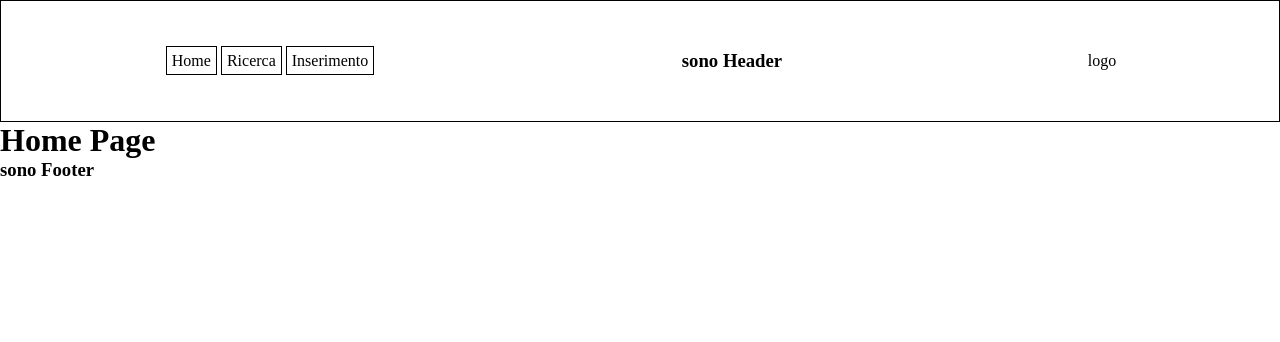
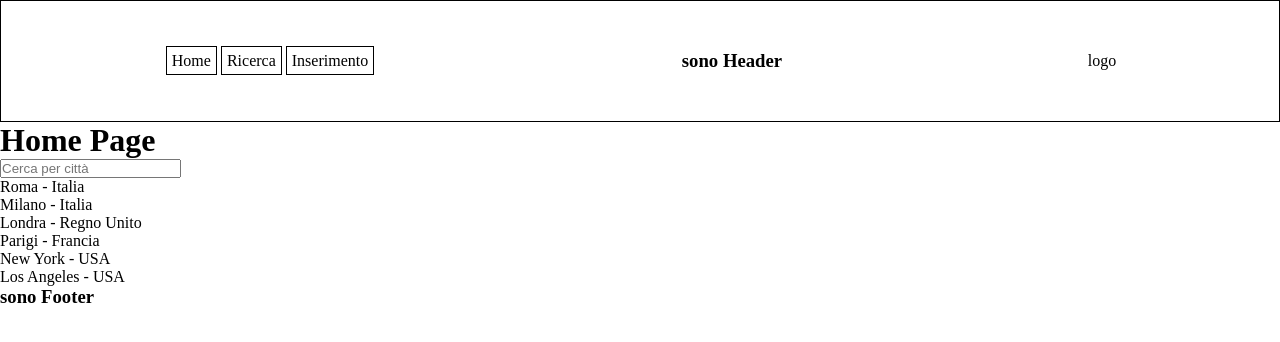
Before and after one commit to MarcoMechini/BoolBnB, a React (Vite) app: page / in a window 1280 px wide. Shown: the top 342 px of the page. Built offline with nearby package versions, Linux system fonts and the light colour scheme.

Commit message:
feat: Searchbar per citta implementata

```diff
--- a/src/pages/HomePage.jsx
+++ b/src/pages/HomePage.jsx
@@ -1,4 +1,23 @@
+import { useState } from "react";
+
 function HomePage() {
+//  creo un array simulato per simulare il funzionamento della searchbar
+const cities = [
+    { name: 'Roma', country: 'Italia' },
+    { name: 'Milano', country: 'Italia' },
+    { name: 'Londra', country: 'Regno Unito' },
+    { name: 'Parigi', country: 'Francia' },
+    { name: 'New York', country: 'USA' },
+    { name: 'Los Angeles', country: 'USA' }
+  ];
+
+// CREO LO USE STATE PER LA SEARCHBAR
+const [search, setSearch] = useState("");
+
+// filtro le città in base al termine di ricerca
+const filtroCittà = cities.filter(city =>
+    city.name.toLocaleLowerCase().includes(search.toLocaleLowerCase())
+);
 
 
 
@@ -8,6 +27,21 @@ return(
 
 <h1>Home Page</h1>
 
+{/* barra di ricerca */}
+<input type="text"
+placeholder="Cerca per città"
+value={search}
+onChange={(e) => setSearch(e.target.value)} />
+
+{/* risultato ricerca */}
+
+{filtroCittà.length > 0 ? (
+    filtroCittà.map((city, index) =>(
+        <div key={index}>{city.name} - {city.country} </div>
+    ))
+) : ( <p>nessuna casa trovata in questa città</p> ) }
+
+
 </>
 
 )
```
